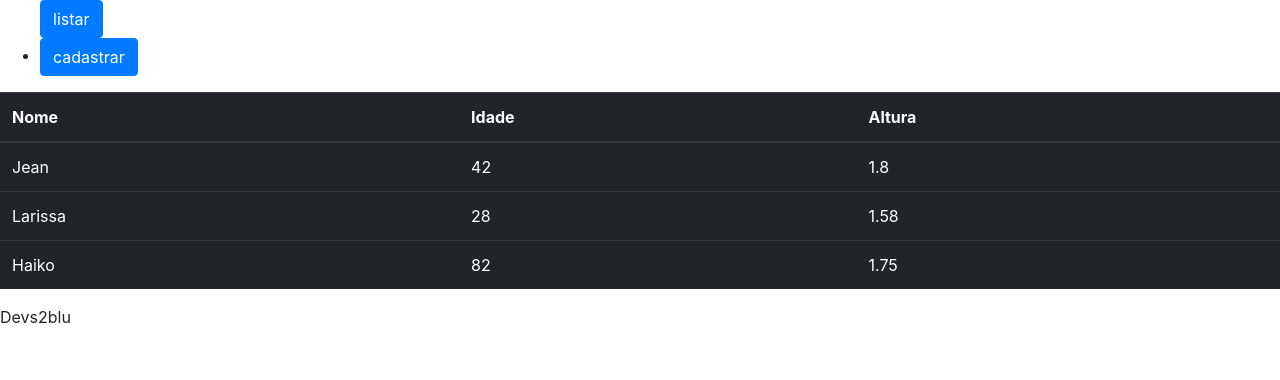
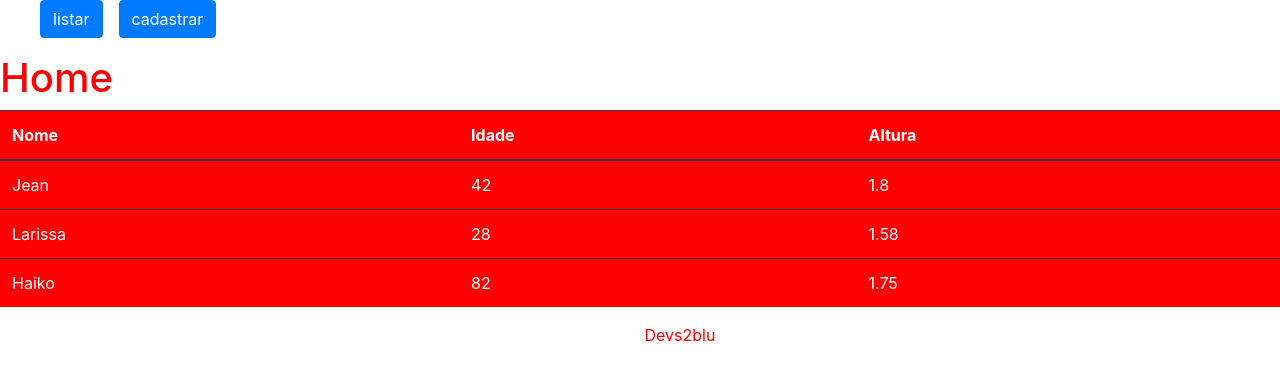
Before and after one commit to lucasbnu0/Projeto1, a Flask app: page / in a window 1280 px wide. Shown: the top 380 px of the page. Run offline with Flask 2, Linux system fonts and the light colour scheme; some libraries are stand-ins or nearby versions.

Commit message:
finalizado

```diff
--- /dev/null
+++ b/static/style.css
@@ -0,0 +1,33 @@
+body, html{
+    background-color: white;
+    color: red;
+}
+ul{
+    display: inline-flex;
+    gap:1rem;
+}
+
+ul li{
+    list-style: none;
+}
+
+footer{
+    text-align: center;
+}
+
+footer span{
+    margin: 10px 20px 10px 15px;
+    margin-left: 100px;
+}
+
+table{
+    background-color: rgba(63, 10, 223, 0.82);
+}
+
+.table-dark {
+    background-color: red !important;
+}
+
+tr:hover{
+    background-color: #ccc;
+}
--- a/templates/template.html
+++ b/templates/template.html
@@ -8,11 +8,12 @@
         <script src="https://code.jquery.com/jquery-3.3.1.slim.min.js" defer integrity="sha384-q8i/X+965DzO0rT7abK41JStQIAqVgRVzpbzo5smXKp4YfRvH+8abtTE1Pi6jizo" crossorigin="anonymous"></script>
         <script src="https://cdnjs.cloudflare.com/ajax/libs/popper.js/1.14.3/umd/popper.min.js" defer integrity="sha384-ZMP7rVo3mIykV+2+9J3UJ46jBk0WLaUAdn689aCwoqbBJiSnjAK/l8WvCWPIPm49" crossorigin="anonymous"></script>
         <script src="https://stackpath.bootstrapcdn.com/bootstrap/4.1.3/js/bootstrap.min.js" defer integrity="sha384-ChfqqxuZUCnJSK3+MXmPNIyE6ZbWh2IMqE241rYiqJxyMiZ6OW/JmZQ5stwEULTy" crossorigin="anonymous"></script>
-
-        <title>{{ title }}</title>
+        <link rel="stylesheet" href="{{ url_for('static', filename='style.css') }}">
+        <title>MOREDEVs</title>
     </head>
 <body>
     <header>
+
         <ul>
             <li class = "nav nav-pills">
 
@@ -25,6 +26,7 @@
         </ul>
     </header>
     <main>
+        <h1>{{ title }}</h1>
         {% block conteudo %}
 
         {% endblock conteudo %}
```
